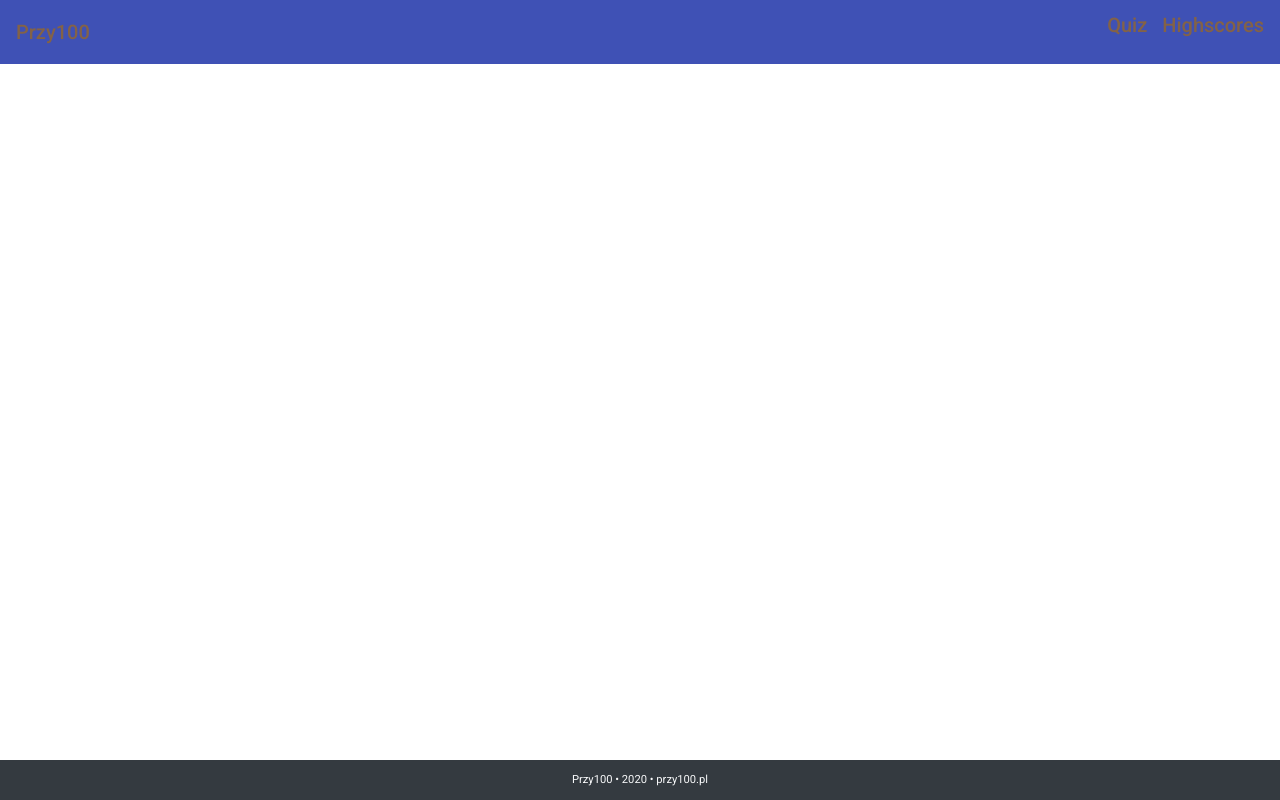
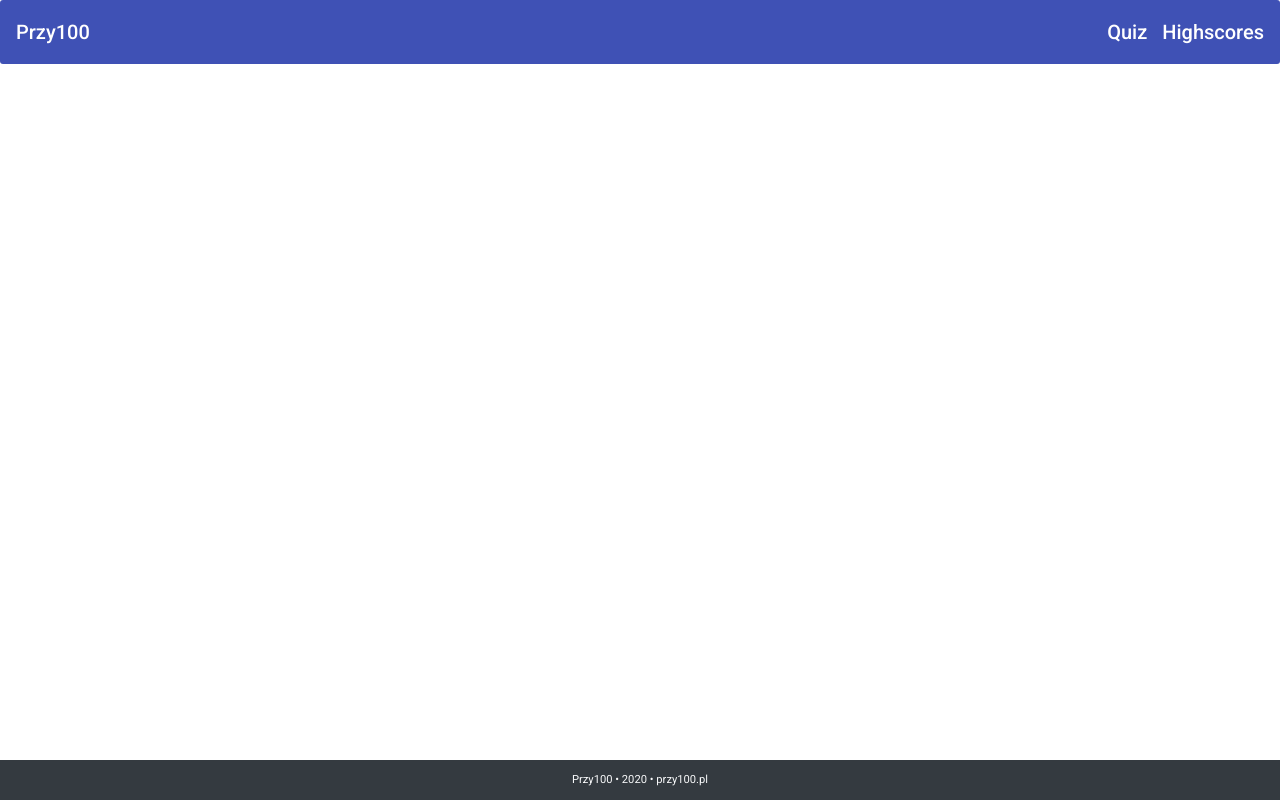
Before and after one commit to DariuszSkowron/Przy100, an Angular app in the folder front-end/: page / in a window 1280 px wide. Built offline with nearby package versions, Linux system fonts and the light colour scheme.

Commit message:
navbar changes

```diff
--- a/front-end/src/app/app.component.ts
+++ b/front-end/src/app/app.component.ts
@@ -1,4 +1,4 @@
-import { Component } from '@angular/core';
+import { Component, Output, EventEmitter } from '@angular/core';
 
 @Component({
   selector: 'app-root',
@@ -7,4 +7,8 @@ import { Component } from '@angular/core';
 })
 export class AppComponent {
   title = 'Przy100';
+
+
+  @Output() public sidenavToggle = new EventEmitter();
+
 }
--- a/front-end/src/app/core/core.module.ts
+++ b/front-end/src/app/core/core.module.ts
@@ -8,6 +8,7 @@ import { MatToolbarModule} from '@angular/material/toolbar';
 import { MatIconModule} from '@angular/material/icon';
 import { MatButtonModule} from '@angular/material/button';
 import { FlexLayoutModule } from '@angular/flex-layout';
+import {MatListModule} from '@angular/material/list';
 
 
 
@@ -19,7 +20,7 @@ import { FlexLayoutModule } from '@angular/flex-layout';
     MatSidenavModule,
     MatToolbarModule,
     MatIconModule,
-    MatButtonModule
+    MatButtonModule,
   ],
   imports: [
     CommonModule,
@@ -29,7 +30,8 @@ import { FlexLayoutModule } from '@angular/flex-layout';
     MatToolbarModule,
     MatIconModule,
     MatButtonModule,
-    FlexLayoutModule
+    FlexLayoutModule,
+    MatListModule,
   ]
 })
 export class CoreModule { }
--- a/front-end/src/app/core/navbar/navbar.component.html
+++ b/front-end/src/app/core/navbar/navbar.component.html
@@ -38,7 +38,7 @@
 
 <mat-toolbar color="primary">
   <div fxHide.gt-xs>
-    <button mat-icon-button (click)="onToggleSidenav()">
+    <button mat-icon-button (click)="sidenav.toggle()">
       <mat-icon>menu</mat-icon>
     </button>
   </div>
@@ -56,3 +56,15 @@
     </ul>
   </div>
 </mat-toolbar>
+
+
+<mat-sidenav-container class="example-sidenav-container">
+  <mat-sidenav #sidenav>
+    <mat-nav-list>
+lolo
+    </mat-nav-list>
+  </mat-sidenav>
+
+  <mat-sidenav-content>
+  </mat-sidenav-content>
+</mat-sidenav-container>
--- a/front-end/src/app/core/navbar/navbar.component.scss
+++ b/front-end/src/app/core/navbar/navbar.component.scss
@@ -95,24 +95,51 @@
 //}
 
 
-a:link {
+//a:link {
+//  text-decoration: none;
+//  color: rgba(165, 108, 17, 0.67);
+//}
+//
+//a:visited {
+//  text-decoration: none;
+//}
+//
+//a:hover {
+//  text-decoration: none;
+//  color: rgba(36, 28, 33, 0.46);
+//}
+//
+//a:active {
+//  text-decoration: none;
+//}
+//
+//nav{
+//  background-color: rgba(17, 2, 14, 0.9);
+//}
+
+a {
   text-decoration: none;
-  color: rgba(165, 108, 17, 0.67);
+  color: white;
 }
 
-a:visited {
-  text-decoration: none;
+
+a:hover, a:active {
+  color: lightgray;
 }
 
-a:hover {
-  text-decoration: none;
-  color: rgba(36, 28, 33, 0.46);
+.navigation-items{
+  list-style-type: none;
+  padding: 0;
+  margin: 0;
 }
 
-a:active {
-  text-decoration: none;
+mat-toolbar{
+  border-radius: 3px;
 }
 
-nav{
-  background-color: rgba(17, 2, 14, 0.9);
+@media(max-width: 959px){
+  mat-toolbar {
+    border-radius: 0px;
+
+  }
 }
--- a/front-end/src/app/core/navbar/navbar.component.ts
+++ b/front-end/src/app/core/navbar/navbar.component.ts
@@ -1,16 +1,21 @@
-import {Component, OnInit} from '@angular/core';
+import {Component, OnInit, Output, EventEmitter, ChangeDetectorRef} from '@angular/core';
+
 
 @Component({
   selector: 'app-navbar',
   templateUrl: './navbar.component.html',
   styleUrls: ['./navbar.component.scss']
 })
-export class NavbarComponent implements OnInit{
+export class NavbarComponent implements OnInit {
 
-  constructor() {}
+
+
+
 
   ngOnInit(): void {
   }
 
-  public onToggleSidenav = () => {};
+  // public onToggleSidenav = () => {
+  //   this.sidenavToggle.emit();
+  // }
 }
```
